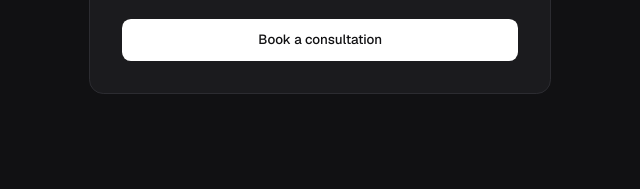
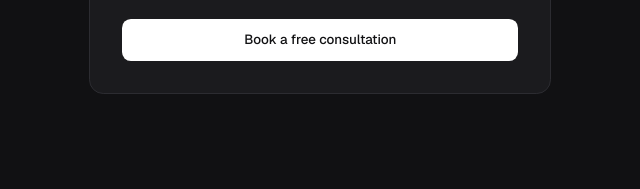
Before and after one commit to badgerbytesoftware/badgerbyte-website, a website: page index.html in a window 1280 px wide. Shown: the part 4864-5053 px from the top of the page, 622-1262 px from the left. Drawn offline with nearby package versions, Linux system fonts and the light colour scheme.

Commit message:
Label form button Book a free consultation

```diff
--- a/index.html
+++ b/index.html
@@ -445,7 +445,7 @@ a{color:#111113;text-decoration:none}a:hover{color:#4F5BD5}
 </div>
 <label style="display: flex; flex-direction: column; gap: 8px; font-size: 13px; color: #B4B6BC;"><span>What would you like to discuss?</span><textarea id="c-msg" name="message" required rows="4" placeholder="e.g. We rekey every commercial application into three systems…" style="box-sizing: border-box; padding: 12px 14px; border-radius: 8px; border: 1px solid #34343A; background: #111113; color: #FFFFFF; font: inherit; font-size: 15px; resize: none;"></textarea></label>
 <input type="checkbox" name="botcheck" style="display:none" tabindex="-1" autocomplete="off" aria-hidden="true">
-<button type="submit" id="send-contact" style="height: 48px; margin-top: 6px; border: 0; border-radius: 10px; background: #FFFFFF; color: #111113; font: inherit; font-size: 15px; font-weight: 500;">Book a consultation</button>
+<button type="submit" id="send-contact" style="height: 48px; margin-top: 6px; border: 0; border-radius: 10px; background: #FFFFFF; color: #111113; font: inherit; font-size: 15px; font-weight: 500;">Book a free consultation</button>
 </form>
 </section>
 
```
